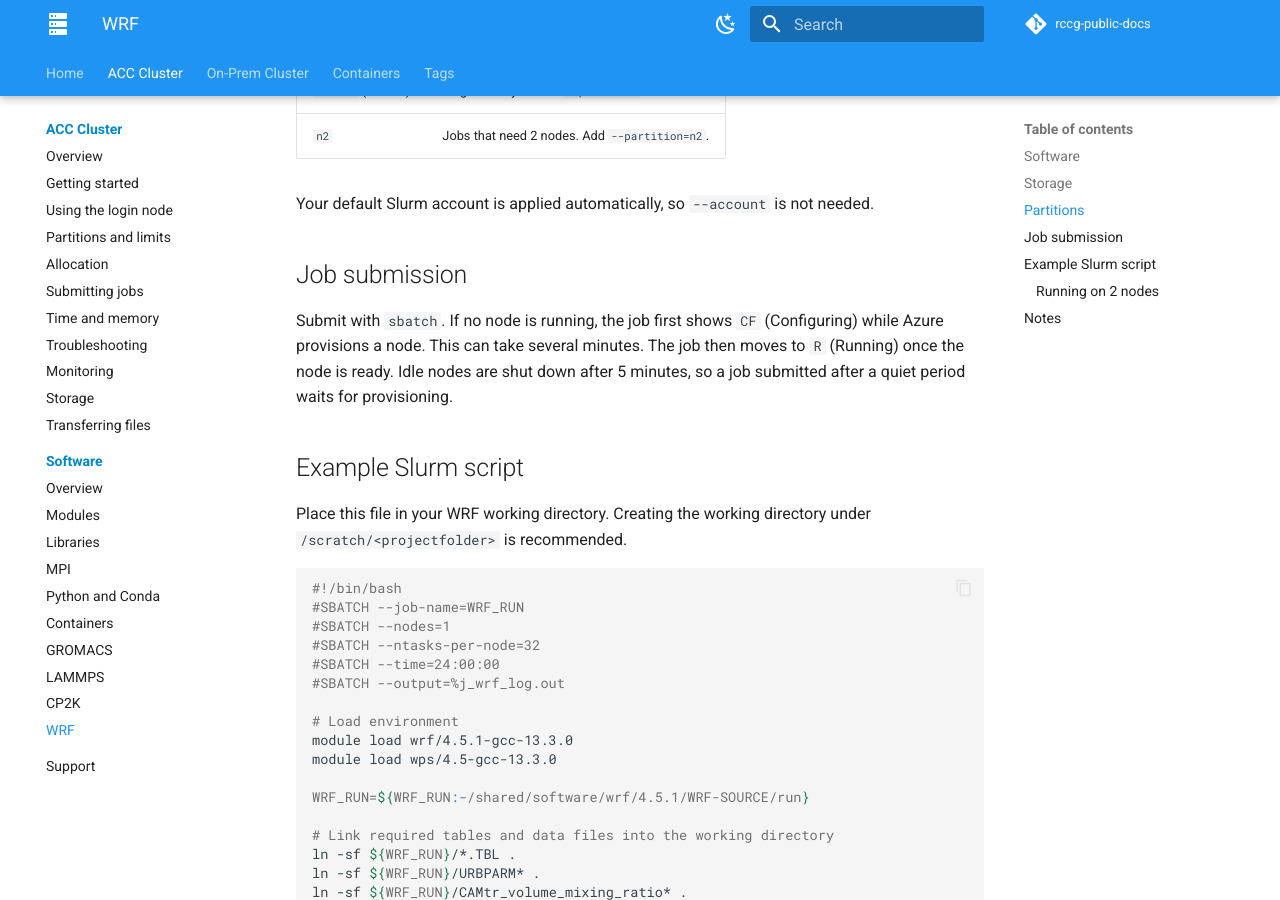
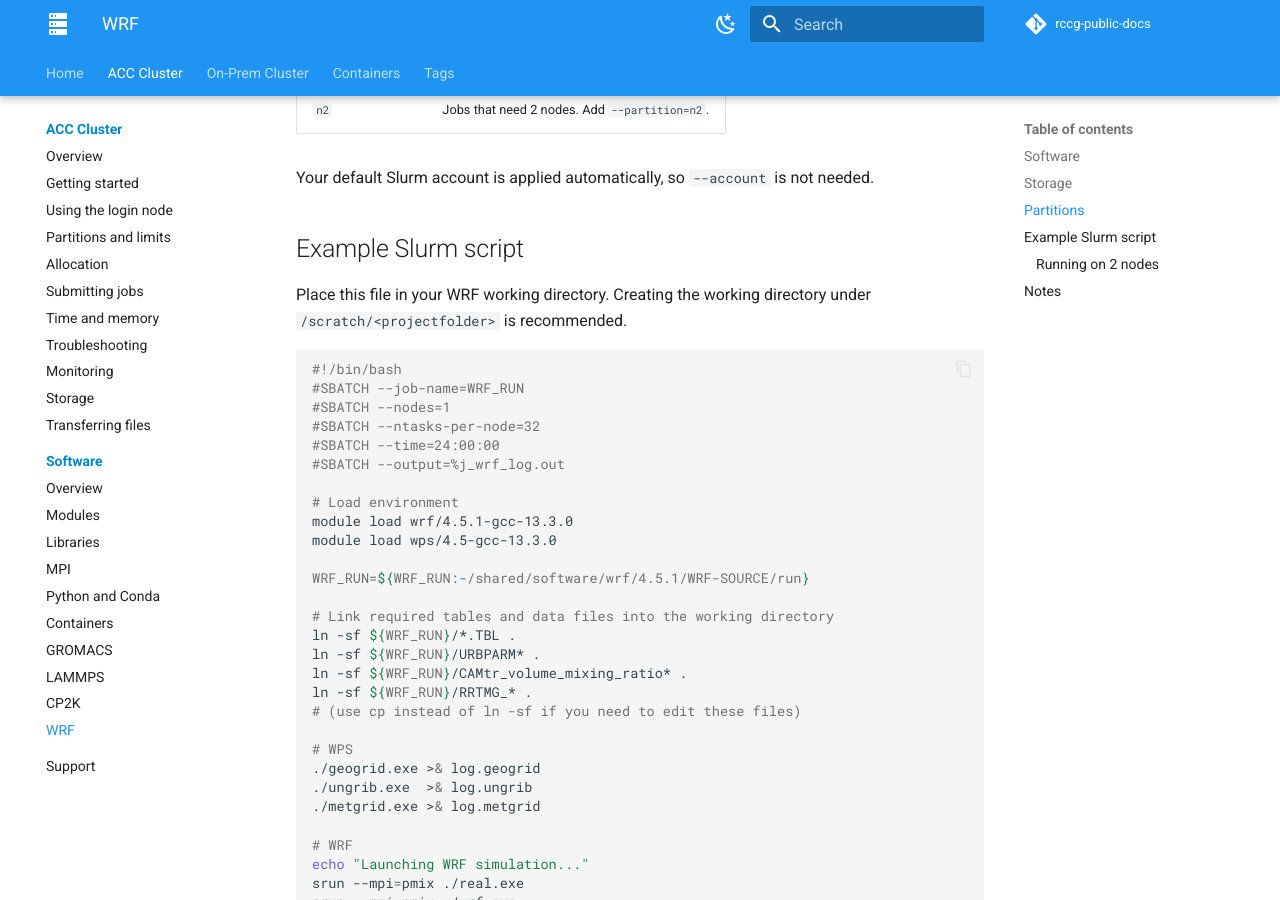
Before and after one commit to ResearchComputingTeam/rccg-public-docs, an MkDocs documentation site: the page built from docs/acc-cluster/software/wrf.md, in a window 1280 px wide and 900 px high, scrolled down 1056 px. Built offline with MkDocs 1.6.1 and Material for MkDocs 9.7.7, drawn with Linux system fonts in a browser that asks for light colours; comment, search, counter and statistics services are not loaded; some of the changed text lies outside the part shown.

Commit message:
correct wrong terms

```diff
--- a/docs/acc-cluster/software/wrf.md
+++ b/docs/acc-cluster/software/wrf.md
@@ -1,6 +1,6 @@
 # Running WRF / WPS on the ACC cluster
 
-This page explains how to launch MPI-based WRF and WPS jobs on the ACC cluster (Azure CycleCloud, Slurm).
+This page explains how to launch MPI-based WRF and WPS jobs on the ACC cluster.
 
 ## Software
 
@@ -33,10 +33,6 @@ Key directories:
 | `n2` | Jobs that need 2 nodes. Add `--partition=n2`. |
 
 Your default Slurm account is applied automatically, so `--account` is not needed.
-
-## Job submission
-
-Submit with `sbatch`. If no node is running, the job first shows `CF` (Configuring) while Azure provisions a node. This can take several minutes. The job then moves to `R` (Running) once the node is ready. Idle nodes are shut down after 5 minutes, so a job submitted after a quiet period waits for provisioning.
 
 ## Example Slurm script
 
```
